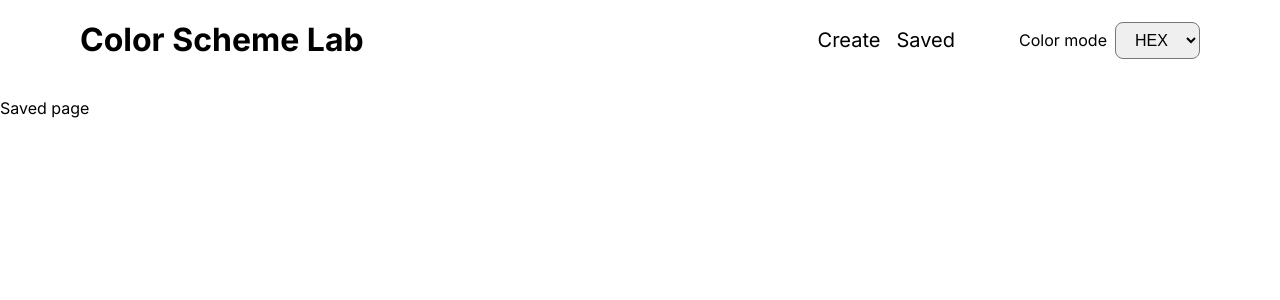
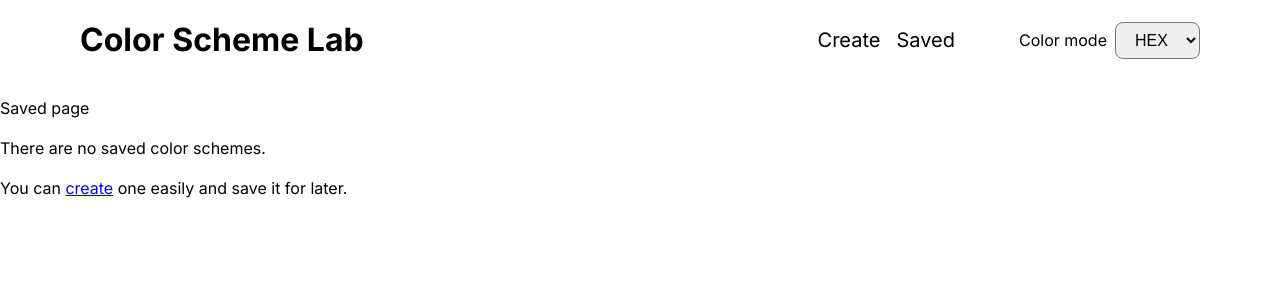
Before and after one commit to goranstevanovic/color-scheme-lab, a React (Create React App) app: page /saved in a window 1280 px wide. Shown: the top 300 px of the page. Built offline with nearby package versions, Linux system fonts and the light colour scheme.

Commit message:
Show text with link if there are no saved color schemes

```diff
--- a/src/pages/Saved.tsx
+++ b/src/pages/Saved.tsx
@@ -1,4 +1,5 @@
 import { useState, useEffect } from 'react';
+import { Link } from 'react-router-dom';
 import ColorScheme from '../components/ColorScheme';
 import colorHarmonyRules from '../data/colorHarmonyRules';
 
@@ -17,7 +18,7 @@ function Saved() {
     }
   }, []);
 
-  let output = [];
+  let colorSchemeElements = [];
   if (Object.keys(savedColorSchemes).length > 0) {
     for (const colorSchemeId in savedColorSchemes) {
       const colorScheme = savedColorSchemes[colorSchemeId];
@@ -29,7 +30,7 @@ function Saved() {
         ' ' +
         colorSchemeRule;
 
-      output.push(
+      colorSchemeElements.push(
         <ColorScheme
           buttonType="delete"
           colorSchemeData={savedColorSchemes[colorSchemeId]}
@@ -38,6 +39,20 @@ function Saved() {
       );
     }
   }
+
+  const noSavedColorSchemesElement = (
+    <>
+      <p>There are no saved color schemes.</p>
+      <p>
+        You can <Link to="/">create</Link> one easily and save it for later.
+      </p>
+    </>
+  );
+
+  const output =
+    colorSchemeElements.length > 0
+      ? colorSchemeElements
+      : noSavedColorSchemesElement;
 
   return (
     <>
```
